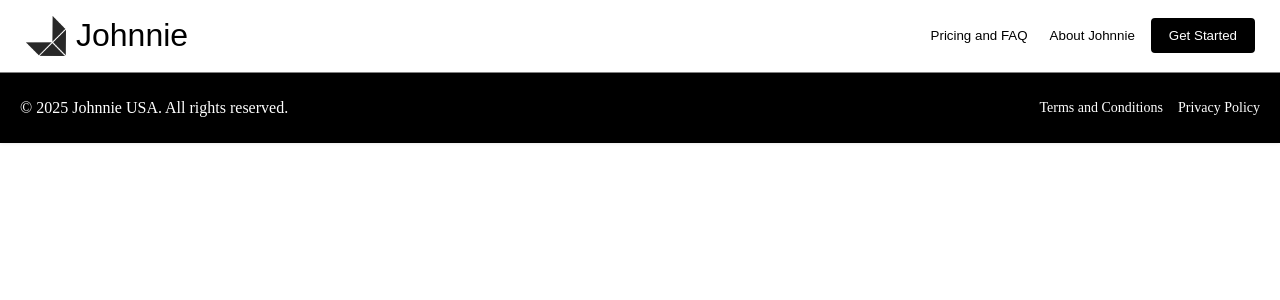
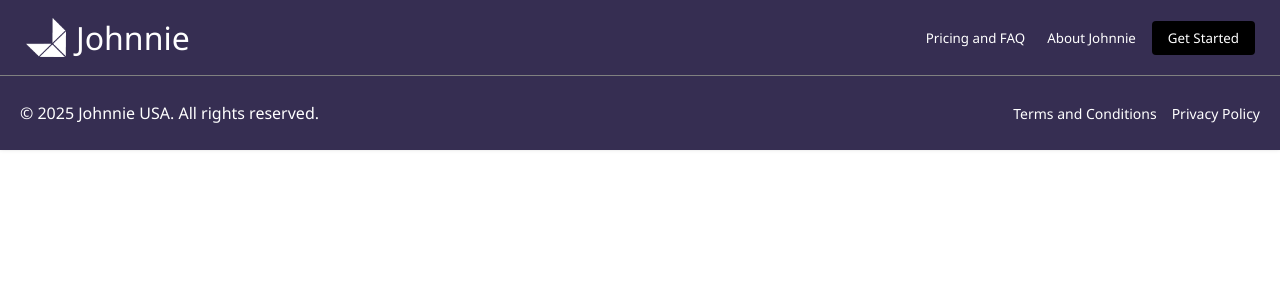
Before and after one commit to laplaces42/johnnie, a React (Create React App) app in the folder frontend/: page /search in a window 1280 px wide. Shown: the top 300 px of the page. Built offline with nearby package versions, Linux system fonts and the light colour scheme.

Commit message:
color scheme choices

```diff
--- a/frontend/src/components/MenuBar.jsx
+++ b/frontend/src/components/MenuBar.jsx
@@ -6,7 +6,7 @@ export function MenuBar() {
     <div className="menu-bar">
       <div>
         <button onClick={() => navigate("/")} className="menu-bar-title-logo">
-          <img className="logo" src="/images/logo.png" alt="" />
+          <img className="logo" src="/images/logo_white.png" alt="" />
           <p className="menu-bar-title">Johnnie</p>
         </button>
       </div>
--- a/frontend/src/stylesheets/AboutPage.css
+++ b/frontend/src/stylesheets/AboutPage.css
@@ -2,6 +2,8 @@
     width: 100vw;
     height: 70vh;
     text-align: center;
+    font-family: 'Segoe UI', Tahoma, Geneva, Verdana, sans-serif;
+
 }
 
 .ab4 {
@@ -11,26 +13,35 @@
     margin: 0 auto;
     padding: 20px;
     text-align: center;
+    font-family: 'Segoe UI', Tahoma, Geneva, Verdana, sans-serif;
+
 }
 
 h1 {
     margin-top: 100px;
     margin-bottom: 30px;
     font-size: 15vh;
+    font-family: 'Segoe UI', Tahoma, Geneva, Verdana, sans-serif;
+
 }
 
 h2 {
     margin-top: 100px;
     margin-bottom: 30px;
     font-size: 5vh;
+    font-family: 'Segoe UI', Tahoma, Geneva, Verdana, sans-serif;
+
 }
 
 .ab3-founders{
     display: flex;
+    font-family: 'Segoe UI', Tahoma, Geneva, Verdana, sans-serif;
 
 }
 
 .ab3-founder1, .ab3-founder2 {
     padding: 10px 120px;
     flex: 1;
+    font-family: 'Segoe UI', Tahoma, Geneva, Verdana, sans-serif;
+
 }
--- a/frontend/src/stylesheets/BottomMenuBar.css
+++ b/frontend/src/stylesheets/BottomMenuBar.css
@@ -6,20 +6,26 @@
     bottom: 0;
     left: 0;
     width: 100%; /* Full width */
-    background-color: black; /* Black background */
+    background-color: #362E52; /* Black background */
     color: white; /* White text */
     padding: 10px 20px; /* Add some padding */
     z-index: 1000; /* Ensures it stays above other elements */
     box-shadow: 0 -2px 5px rgba(0, 0, 0, 0.3); /* Optional shadow */
+    font-family: 'Segoe UI', Tahoma, Geneva, Verdana, sans-serif;
+
 }
 
 .bottom-menu-left {
     flex: 1; /* Pushes content to the left */
+    font-family: 'Segoe UI', Tahoma, Geneva, Verdana, sans-serif;
+
 }
 
 .bottom-menu-right {
     display: flex; /* Group links together */
     gap: 15px; /* Add spacing between links */
+    font-family: 'Segoe UI', Tahoma, Geneva, Verdana, sans-serif;
+
 }
 
 .bottom-menu-link {
@@ -27,8 +33,12 @@
     text-decoration: none; /* Remove underline */
     font-size: 14px; /* Adjust font size */
     transition: color 0.3s ease; /* Add hover effect */
+    font-family: 'Segoe UI', Tahoma, Geneva, Verdana, sans-serif;
+
 }
 
 .bottom-menu-link:hover {
     color: #f0a500; /* Highlight link on hover */
+    font-family: 'Segoe UI', Tahoma, Geneva, Verdana, sans-serif;
+
 }
--- a/frontend/src/stylesheets/ContactPage.css
+++ b/frontend/src/stylesheets/ContactPage.css
@@ -12,6 +12,7 @@
     box-shadow: 0 4px 8px rgba(0, 0, 0, 0.2); /* Add a subtle shadow */
     overflow: hidden; /* Ensures iframe content stays within bounds */
     background-color: #f9f9f9; /* Optional background color */
+    font-family: 'Segoe UI', Tahoma, Geneva, Verdana, sans-serif;
 
 }
 
@@ -21,13 +22,19 @@
     height: calc(100vh - 200px); /* Dynamically adjust height */
     max-height: 600px; /* Optional: Limit maximum height */
     border: none;
+    font-family: 'Segoe UI', Tahoma, Geneva, Verdana, sans-serif;
+
 }
 
 .ab7 {
     text-align: center;
     color: #ffffff;
+    font-family: 'Segoe UI', Tahoma, Geneva, Verdana, sans-serif;
+
 }
 
 h4 {
     color: #ffffff;
+    font-family: 'Segoe UI', Tahoma, Geneva, Verdana, sans-serif;
+
 }
--- a/frontend/src/stylesheets/FAQBar.css
+++ b/frontend/src/stylesheets/FAQBar.css
@@ -3,18 +3,24 @@
     margin: 60px auto;
     text-align: center;
     margin-top: 50px;
+    font-family: 'Segoe UI', Tahoma, Geneva, Verdana, sans-serif;
+
   }
 
   .faq-bar h1 {
     text-align: center;
     margin-bottom: 20px;
     font-size: 24px;
+    font-family: 'Segoe UI', Tahoma, Geneva, Verdana, sans-serif;
+
   }
 
   .faq-items {
     display: flex;
     flex-direction: column;
     gap: 10px;
+    font-family: 'Segoe UI', Tahoma, Geneva, Verdana, sans-serif;
+
   }
 
   .faq-item {
@@ -23,35 +29,49 @@
     padding: 10px 15px;
     cursor: pointer;
     transition: box-shadow 0.3s ease;
+    font-family: 'Segoe UI', Tahoma, Geneva, Verdana, sans-serif;
+
   }
 
   .faq-item:hover {
     box-shadow: 0 4px 8px rgba(0, 0, 0, 0.1);
+    font-family: 'Segoe UI', Tahoma, Geneva, Verdana, sans-serif;
+
   }
 
   .faq-item.active {
     background-color: #f9f9f9;
+    font-family: 'Segoe UI', Tahoma, Geneva, Verdana, sans-serif;
+
   }
 
   .faq-question {
     display: flex;
     align-items: center;
     justify-content: space-between;
+    font-family: 'Segoe UI', Tahoma, Geneva, Verdana, sans-serif;
+
   }
 
   .faq-question h3 {
     font-size: 16px;
     margin: 0;
+    font-family: 'Segoe UI', Tahoma, Geneva, Verdana, sans-serif;
+
   }
 
   .faq-icon {
     font-size: 18px;
     font-weight: bold;
     margin-right: 10px;
+    font-family: 'Segoe UI', Tahoma, Geneva, Verdana, sans-serif;
+
   }
 
   .faq-answer {
     margin-top: 10px;
     font-size: 14px;
     color: #555;
+    font-family: 'Segoe UI', Tahoma, Geneva, Verdana, sans-serif;
+
   }
--- a/frontend/src/stylesheets/LandingPage.css
+++ b/frontend/src/stylesheets/LandingPage.css
@@ -18,31 +18,35 @@
     font-size: 11vh;
     margin-top: 14vh;
     margin-bottom: 0;
+    font-family: 'Segoe UI', Tahoma, Geneva, Verdana, sans-serif;
+    color: #008080;
 }
 
 .lp-description {
     text-align: center;
     font-size: larger;
-    color: grey;
+    color: rgb(0, 0, 0);
+    font-family: 'Segoe UI', Tahoma, Geneva, Verdana, sans-serif;
 }
 
 .lp1-buttons {
     display: flex;
     margin: 30px 0;
     justify-content: center;
-
+    font-family: 'Segoe UI', Tahoma, Geneva, Verdana, sans-serif;
 }
 
 .lp1-button {
     margin: 0 20px;
     font-size: larger;
-    background-color: black;
+    background-color: #000000;
     color: white;
     border: 0;
     padding: 10px;
     border-radius: 10px;
     box-shadow: 0 3px 1px rgba(0, 0, 0, 0.2);
     transition: transform 0.3s;
+    font-family: 'Segoe UI', Tahoma, Geneva, Verdana, sans-serif;
 }
 
 .lp1-button:hover{
@@ -70,26 +74,29 @@
 .lp2-subtitle{
     text-align: center;
     font-size: xx-large;
+    font-family: 'Segoe UI', Tahoma, Geneva, Verdana, sans-serif;
+    color: #008080;
 }
 
 .lp2-description{
     padding: 0 50px;
     text-align: center;
     font-size: large;
+    font-family: 'Segoe UI', Tahoma, Geneva, Verdana, sans-serif;
 }
 
 .lp2-button {
     display: block;
     margin: auto;
     font-size: larger;
-    background-color: black;
+    background-color: #000000;;
     color: white;
     border: 0;
     padding: 10px;
     border-radius: 10px;
     box-shadow: 0 3px 1px rgba(0, 0, 0, 0.2);
     transition: transform 0.3s;
-
+    font-family: 'Segoe UI', Tahoma, Geneva, Verdana, sans-serif;
 }
 
 .lp2-button:hover {
@@ -100,4 +107,6 @@
 .lp3-subtitle{
     text-align: center;
     font-size: xx-large;
+    font-family: 'Segoe UI', Tahoma, Geneva, Verdana, sans-serif;
+    color: #008080;
 }
--- a/frontend/src/stylesheets/MenuBar.css
+++ b/frontend/src/stylesheets/MenuBar.css
@@ -6,8 +6,10 @@
   justify-content: space-between;
   width: 100vw;
   padding: 15px 20px;
-  background-color: white;
+  background-color: #362E52;
   border-bottom: 0.1px grey solid;
+  font-family: 'Segoe UI', Tahoma, Geneva, Verdana, sans-serif;
+
 }
 
 .menu-bar-title-logo {
@@ -15,25 +17,35 @@
   align-items: center;
   border: 0;
   background-color: transparent;
+  font-family: 'Segoe UI', Tahoma, Geneva, Verdana, sans-serif;
+
 }
 
 .menu-bar-title-logo:hover {
   cursor: pointer;
+  font-family: 'Segoe UI', Tahoma, Geneva, Verdana, sans-serif;
+
 }
 
 .logo {
   width: 40px;
   height: auto;
+  font-family: 'Segoe UI', Tahoma, Geneva, Verdana, sans-serif;
+
 }
 
 .menu-bar-title {
   margin: 0;
   font-size: xx-large;
   margin: 0 10px;
+  font-family: 'Segoe UI', Tahoma, Geneva, Verdana, sans-serif;
+  color: #ffffff;
 }
 
 .menu-bar-buttons {
   align-self: center;
+  font-family: 'Segoe UI', Tahoma, Geneva, Verdana, sans-serif;
+
 }
 
 .menu-bar-button {
@@ -41,17 +53,22 @@
   border: 0px;
   margin: 0px 5px;
   transition: transform 0.3s;
+  font-family: 'Segoe UI', Tahoma, Geneva, Verdana, sans-serif;
+  color: #ffffff;
 }
 
 .menu-bar-button:hover {
   cursor: pointer;
   transform: scale(1.1);
+  font-family: 'Segoe UI', Tahoma, Geneva, Verdana, sans-serif;
+
+
 }
 
 .menu-bar-button.contact-box {
-  background-color: black;
+  background-color: #000000;
   color: white;
-  border: 2px solid black;
   padding: 8px 16px;
   border-radius: 4px;
+  font-family: 'Segoe UI', Tahoma, Geneva, Verdana, sans-serif;
 }
--- a/frontend/src/stylesheets/PricingAndFAQPage.css
+++ b/frontend/src/stylesheets/PricingAndFAQPage.css
@@ -13,6 +13,8 @@
     overflow: hidden; /* Ensures iframe content stays within bounds */
     background-color: #f9f9f9; /* Optional background color */
     margin-bottom: 80px;
+    font-family: 'Segoe UI', Tahoma, Geneva, Verdana, sans-serif;
+
 }
 
 /* Style the iframe */
@@ -20,4 +22,6 @@
     width: 100%; /* Occupies full width of the container */
     height: 100%; /* Occupies full height of the container */
     border: none; /* Removes default iframe borders */
+    font-family: 'Segoe UI', Tahoma, Geneva, Verdana, sans-serif;
+
 }
```
Also changed, not shown: frontend/public/images/logo_color.png (added), frontend/public/images/logo_white.png (added).
